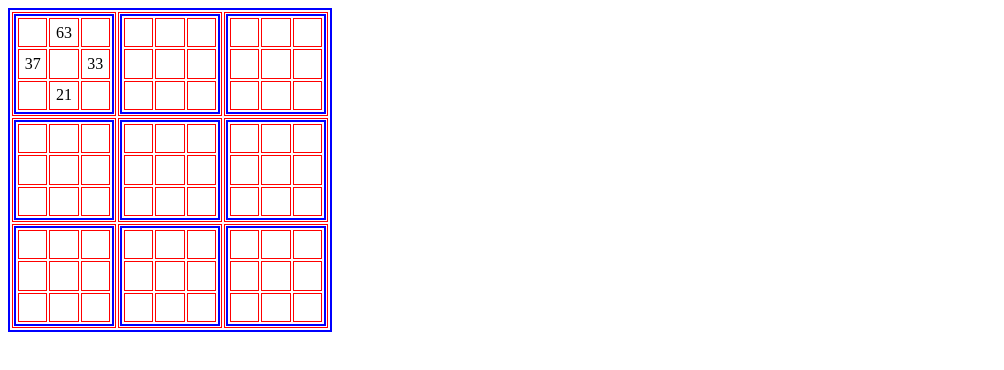
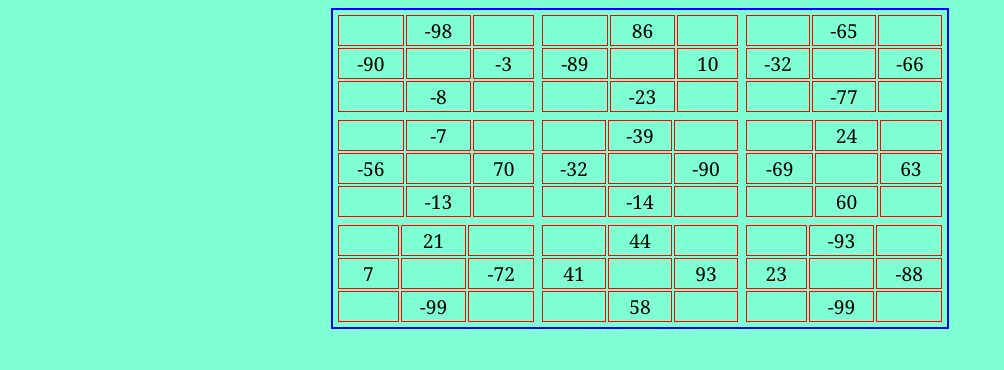
Before and after one commit to Sandeep1005/QLearning, a plain HTML site: page docs/index.html in a window 1280 px wide. Shown: the whole page, without its empty margins (0-1004 px from the left). Drawn offline with Linux system fonts and the light colour scheme.

Commit message:
added class names

```diff
--- a/docs/index.css
+++ b/docs/index.css
@@ -1,16 +1,26 @@
-table{
+body{
+    display: grid;
+    place-items: center;
+    background-color: aquamarine    ;
+}
+.outer-table{
     border: 2px solid blue;
-    width: 20%;
-    text-align: center;
+}
 
 
+.inner-column{
+    border: 1px solid red;
+    height: 20px;
+    width: 25px;
+}
+.inner-table{
+    width: 200px;
+    height: 100px;
 
 }
-td{
-    border: 1px solid red;
-    height: auto;
+
+.value-column{
+    text-align: center;
+    font-size: larger;
+    font-family: Cambria, Cochin, Georgia, Times, 'Times New Roman', serif;
 }
-.t1{
-    width: 100px;
-    height: 100px;
-}
--- a/docs/index.html
+++ b/docs/index.html
@@ -8,150 +8,180 @@
     <script defer src="index.js"></script>
 </head>
 <body>
-    <table>
-        <tr>
+    <table class="outer-table">
+        <tr class="outer-row ">
           <td>
-            <table class="t1">
+            <table class="inner-table">
                 <tr>
-                    <td></td>
-                    <td id="td1"></td>
-                    <td></td>
+                    <td class="inner-column"></td>
+                    <td class="inner-column value-column"></td>
+                    <td class="inner-column"></td>
                 </tr>
                 <tr>
-                    <td id="td2"></td>
-                    <td></td>
-                    <td id="td3"></td>
+                    <td class="value-column inner-column"></td>
+                    <td class="inner-column"></td>
+                    <td class="value-column inner-column"></td>
                 </tr>
                 <tr>
-                    <td></td>
-                    <td id="td4"></td>
-                    <td></td>
+                    <td class="inner-column"></td>
+                    <td class="value-column inner-column"></td>
+                    <td class="inner-column"></td>
                 </tr>
             </table>
           </td>
           <td>
-            <table class="t1">
+            <table class="inner-table">
                 <tr>
-                    <td></td>
-                    <td></td>
-                    <td></td>
+                    <td class="inner-column"></td>
+                    <td class="value-column inner-column"></td>
+                    <td class="inner-column"></td>
                 </tr>
                 <tr>
-                    <td></td>
-                    <td></td>
-                    <td></td>
+                    <td class="value-column inner-column"></td>
+                    <td class="inner-column"></td>
+                    <td class="value-column inner-column"></td>
                 </tr>
                 <tr>
-                    <td></td>
-                    <td></td>
-                    <td></td>
+                    <td class="inner-column"></td>
+                    <td class="value-column inner-column"></td>
+                    <td class="inner-column"></td>
                 </tr>
             </table>
           </td>
           <td>
-            <table class="t1">
+            <table class="inner-table">
                 <tr>
-                    <td></td>
-                    <td></td>
-                    <td></td>
+                    <td class="inner-column"></td>
+                    <td class="value-column inner-column"></td>
+                    <td class="inner-column"></td>
                 </tr>
                 <tr>
-                    <td></td>
-                    <td></td>
-                    <td></td>
+                    <td class="value-column inner-column"></td>
+                    <td class="inner-column"></td>
+                    <td class="value-column inner-column"></td>
                 </tr>
                 <tr>
-                    <td></td>
-                    <td></td>
-                    <td></td>
+                    <td class="inner-column"></td>
+                    <td class="value-column inner-column"></td>
+                    <td class="inner-column"></td>
                 </tr>
             </table>
           </td>
        </tr>
-    <tr>
+    <tr class="outer-row">
         <td>
-            <table class="t1">
+            <table class="inner-table">
                 <tr>
-                    <td></td>
-                    <td></td>
-                    <td></td>
+                    <td class="inner-column"></td>
+                    <td class="value-column inner-column"></td>
+                    <td class="inner-column"></td>
                 </tr>
                 <tr>
-                    <td></td>
-                    <td></td>
-                    <td></td>
+                    <td class="value-column inner-column"></td>
+                    <td class="inner-column"></td>
+                    <td class="value-column inner-column"></td>
                 </tr>
                 <tr>
-                    <td></td>
-                    <td></td>
-                    <td></td>
+                    <td class="inner-column"></td>
+                    <td class="value-column inner-column"></td>
+                    <td class="inner-column"></td>
                 </tr>
             </table>
-        </td><td>
-            <table class="t1">
+        </td>
+        <td>
+            <table class="inner-table">
                 <tr>
-                    <td></td>
-                    <td></td>
-                    <td></td>
+                    <td class="inner-column"></td>
+                    <td class="value-column inner-column"></td>
+                    <td class="inner-column"></td>
                 </tr>
                 <tr>
-                    <td></td>
-                    <td></td>
-                    <td></td>
+                    <td class="value-column inner-column"></td>
+                    <td class="inner-column "></td>
+                    <td class="value-column inner-column"></td>
                 </tr>
                 <tr>
-                    <td></td>
-                    <td></td>
-                    <td></td>
+                    <td class="inner-column"></td>
+                    <td class="value-column inner-column"></td>
+                    <td class="inner-column"></td>
                 </tr>
             </table>
-        </td><td>
-            <table class="t1">
+        </td>
+        <td class="outer-column">
+            <table class="inner-table">
                 <tr>
-                    <td></td><td></td><td></td>
+                    <td class="inner-column"></td>
+                    <td class="value-column inner-column"></td>
+                    <td class="inner-column"></td>
                 </tr>
                 <tr>
-                    <td></td><td></td><td></td>
+                    <td class="value-column inner-column"></td>
+                    <td class="inner-column"></td>
+                    <td class="value-column inner-column"></td>
                 </tr>
                 <tr>
-                    <td></td><td></td><td></td>
+                    <td class="inner-column"></td>
+                    <td class="value-column inner-column"></td>
+                    <td class="inner-column"></td>
                 </tr>
             </table>
         </td>
     </tr>
-    <tr>
-        <td> <table class="t1">
+    <tr class="outer-row">
+        <td>
+            <table class="inner-table">
             <tr>
-                <td></td><td></td><td></td>
+                <td class="inner-column"></td>
+                <td class="value-column inner-column"></td>
+                <td class="inner-column"></td>
             </tr>
             <tr>
-                <td></td><td></td><td></td>
+                <td class="value-column inner-column"></td>
+                <td class="inner-column"></td>
+                <td class="value-column inner-column"></td>
             </tr>
             <tr>
-                <td></td><td></td><td></td>
+                <td class="inner-column"></td>
+                <td class="value-column inner-column"></td>
+                <td class="inner-column"></td>
             </tr>
-        </table></td><td>
-            <table class="t1">
+        </table>
+    </td>
+        <td>
+            <table class="inner-table">
                 <tr>
-                    <td></td><td></td><td></td>
+                    <td class="inner-column"></td>
+                    <td class="value-column inner-column"></td>
+                    <td class="inner-column"></td>
                 </tr>
                 <tr>
-                    <td></td><td></td><td></td>
+                    <td class="value-column inner-column"></td>
+                    <td class="inner-column"></td>
+                    <td class="value-column inner-column"></td>
                 </tr>
                 <tr>
-                    <td></td><td></td><td></td>
+                    <td class="inner-column"></td>
+                    <td class="value-column inner-column"></td>
+                    <td class="inner-column"></td>
                 </tr>
             </table>
-        </td><td>
-            <table class="t1">
+        </td>
+        <td>
+            <table class="inner-table">
                 <tr>
-                    <td></td><td></td><td></td>
+                    <td class="inner-column"></td>
+                    <td class="value-column inner-column"></td>
+                    <td class="inner-column"></td>
                 </tr>
                 <tr>
-                    <td></td><td></td><td></td>
+                    <td class="value-column inner-column"></td>
+                    <td class="inner-column"></td>
+                    <td class="value-column inner-column"></td>
                 </tr>
                 <tr>
-                    <td></td><td></td><td></td>
+                    <td class="inner-column"></td>
+                    <td class="value-column inner-column "></td>
+                    <td class="inner-column"></td>
                 </tr>
             </table>
         </td>
--- a/docs/index.js
+++ b/docs/index.js
@@ -1,10 +1,8 @@
 document.addEventListener('DOMContentLoaded', ()=>{
-    {
-        setInterval(()=>{
-        document.getElementById("td1").textContent = Math.floor(Math.random()*201)-100;
-        document.getElementById("td2").textContent = Math.floor(Math.random()*201)-100;
-        document.getElementById("td3").textContent = Math.floor(Math.random()*201)-100;
-        document.getElementById("td4").textContent = Math.floor(Math.random()*201)-100;
-        },1000)
-    }
+    var cells=document.querySelectorAll(".value-column");
+    cells.forEach(cell => {
+        cell.textContent=Math.floor(Math.random()*201)-100;
+
+    });
+
 })
```
